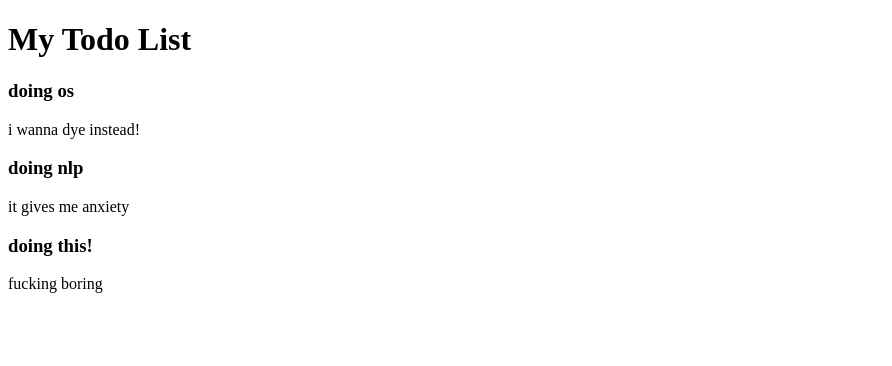
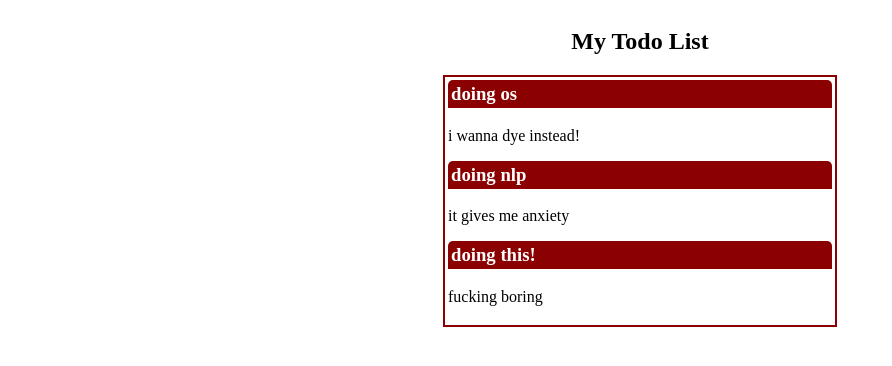
Before and after one commit to mohammadhnz/ToDoList, a Vue app in the folder FrontEnd/todolist-front/: page / in a window 1280 px wide. Shown: the top 366 px of the page, without its empty margins (0-892 px from the left). Built offline with nearby package versions, Linux system fonts and the light colour scheme.

Commit message:
feature: add style to components

```diff
--- a/FrontEnd/todolist-front/src/App.vue
+++ b/FrontEnd/todolist-front/src/App.vue
@@ -1,8 +1,8 @@
 <template>
-  <div>
+  <section class="main">
     <h1>My Todo List</h1>
     <List :data="items"></List>
-  </div>
+  </section>
 </template>
 
 <script>
@@ -42,4 +42,11 @@ export default {
   color: #2c3e50;
   margin-top: 60px;
 }
+.main{
+  display: flex;
+  flex-direction: column;
+  align-items: center;
+  justify-content: center;
+
+}
 </style>
--- a/FrontEnd/todolist-front/src/components/ListItem.vue
+++ b/FrontEnd/todolist-front/src/components/ListItem.vue
@@ -1,6 +1,6 @@
 <template>
-  <div>
-    <h3>{{ title }}</h3>
+  <div class="item">
+    <h3 class="item__title">{{ title }}</h3>
     <p>{{ description }}</p>
   </div>
 </template>
@@ -19,3 +19,25 @@ export default {
   }
 }
 </script>
+<style scoped>
+.item {
+  width: 100%;
+  margin-top: 0;
+  border-radius: 5px;
+  transition: background-color 0.3s ease;
+}
+
+.item:hover {
+  background-color: #bdbdbd;
+  cursor: pointer;
+}
+
+.item__title {
+  margin-top: 0;
+  padding: 3px;
+  background-color: darkred;
+  color: white;
+  border-top-left-radius: 5px;
+  border-top-right-radius: 5px;
+}
+</style>
--- a/FrontEnd/todolist-front/src/components/ToDoList.vue
+++ b/FrontEnd/todolist-front/src/components/ToDoList.vue
@@ -1,5 +1,5 @@
 <template>
-  <div>
+  <div class="todo-list">
     <Item
         v-for="item in data"
         :key="item._id"
@@ -17,7 +17,16 @@ import Item from "@/components/ListItem.vue";
 export default {
   components: {Item},
   props: {
-    data: () => []
+    data: () => ([])
   }
 }
 </script>
+<style scoped>
+.todo-list{
+  display: flex;
+  flex-direction: column;
+  border: 2px solid darkred;
+  width: 24rem;
+  padding: 3px;
+}
+</style>
```
